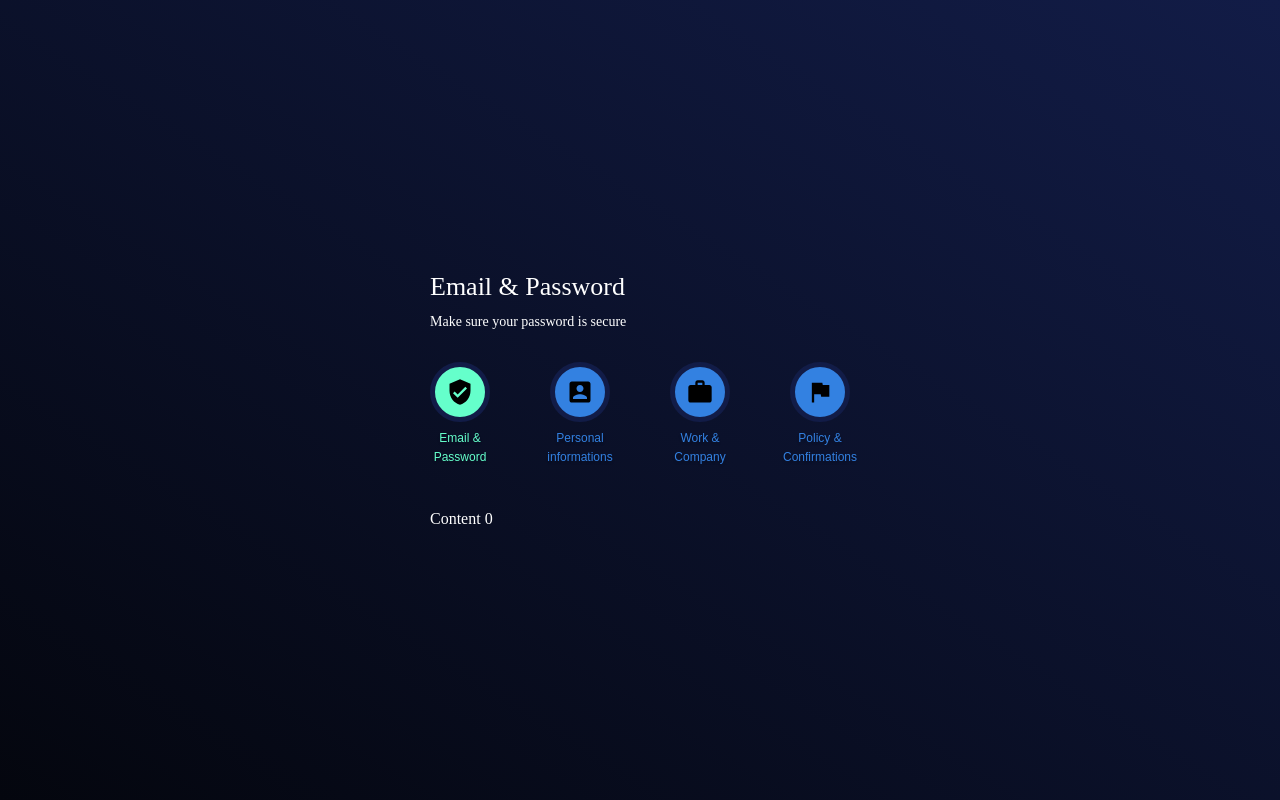
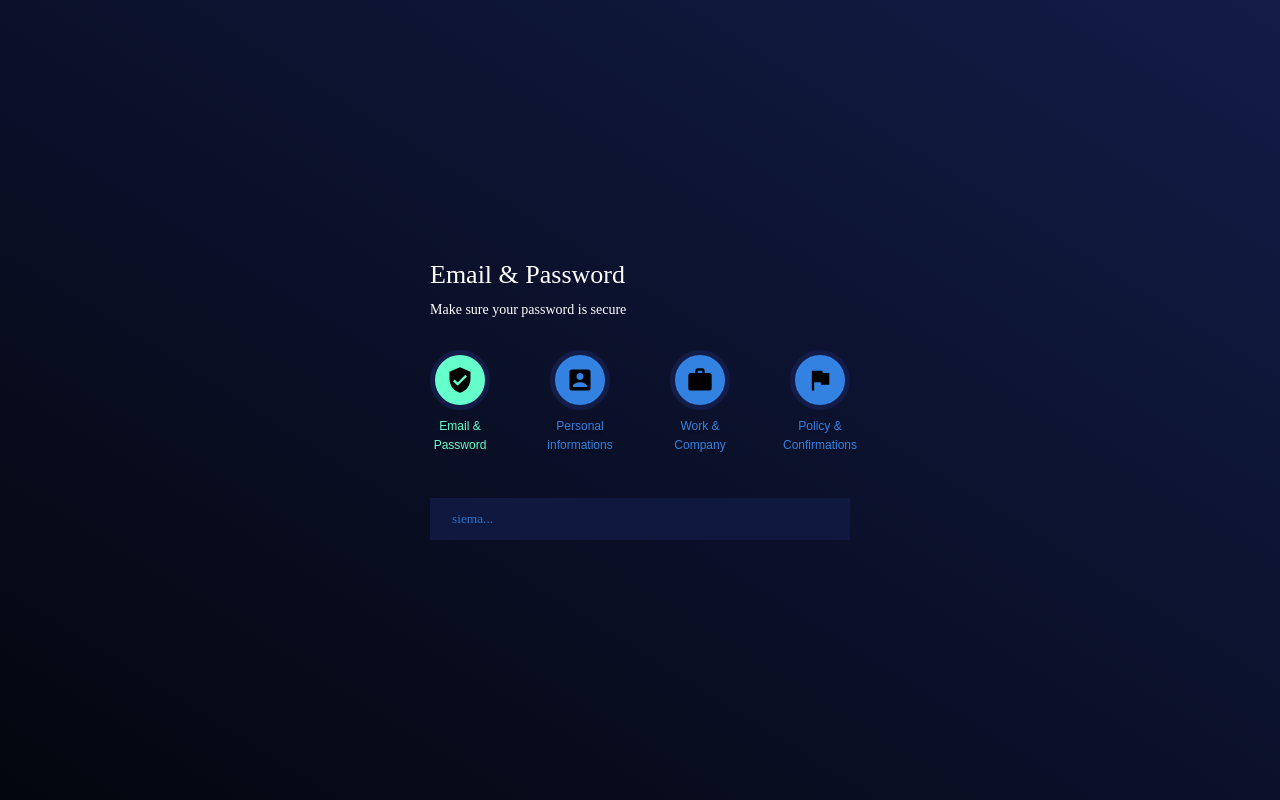
Before and after one commit to polubis/ProjectManagementApp, a React app: page /register in a window 1280 px wide. Built offline with nearby package versions, Linux system fonts and the light colour scheme; what webfontloader would draw is missing.

Commit message:
Implement Input component

```diff
--- a/src/index.tsx
+++ b/src/index.tsx
@@ -8,7 +8,7 @@ import 'styles/index.scss';
 
 WebFont.load({
   google: {
-    families: ['Montserrat:300,400,500,600,700', 'sans-serif']
+    families: ['Montserrat:300,400,500,700', 'sans-serif']
   }
 });
 
--- a/src/pages/register/Register.tsx
+++ b/src/pages/register/Register.tsx
@@ -2,7 +2,7 @@ import React, { useState } from 'react';
 
 import { REGISTER_STEPS } from '.';
 
-import { Stepper, Step, Title, SubTitle } from 'shared/ui';
+import { Stepper, Step, Title, SubTitle, Input } from 'shared/ui';
 
 import classes from './Register.scss';
 import RegisterStepNavItem from './register-step-nav-item/RegisterStepNavItem';
@@ -24,7 +24,10 @@ const Register = () => {
             </Step>
           ))}
           <Step content>
-            <div>Content 0</div>
+            <div>
+              {' '}
+              <Input placeholder="siema..." />
+            </div>
           </Step>
           <Step content>
             <div>{`Content 1`}</div>
--- a/src/shared/ui/index.ts
+++ b/src/shared/ui/index.ts
@@ -1,2 +1,4 @@
 export * from './stepper';
 export * from './text';
+
+export * from './input';
--- /dev/null
+++ b/src/shared/ui/input/Input.scss
@@ -0,0 +1,21 @@
+@import 'styles/mixins';
+
+.root {
+  width: 100%;
+  background: $secondary;
+
+  & > input {
+    width: 100%;
+    height: 42px;
+    padding: 0 22px;
+    color: $primary;
+    background: none;
+    border: unset;
+    font-family: inherit;
+
+    &::placeholder {
+      color: $primary;
+      opacity: 0.88;
+    }
+  }
+}
--- /dev/null
+++ b/src/shared/ui/input/Input.tsx
@@ -0,0 +1,13 @@
+import React from 'react';
+
+import { InputProps } from '.';
+
+import classes from './Input.scss';
+
+export const Input = ({ ...rest }: InputProps) => {
+  return (
+    <div className={classes.root}>
+      <input autoFocus spellCheck={false} {...rest} />
+    </div>
+  );
+};
--- /dev/null
+++ b/src/shared/ui/input/index.ts
@@ -0,0 +1,3 @@
+export * from './Input';
+
+export * from './models';
--- /dev/null
+++ b/src/shared/ui/input/models.ts
@@ -0,0 +1,5 @@
+export interface InputProps
+  extends React.DetailedHTMLProps<
+    React.InputHTMLAttributes<HTMLInputElement>,
+    HTMLInputElement
+  > {}
```
